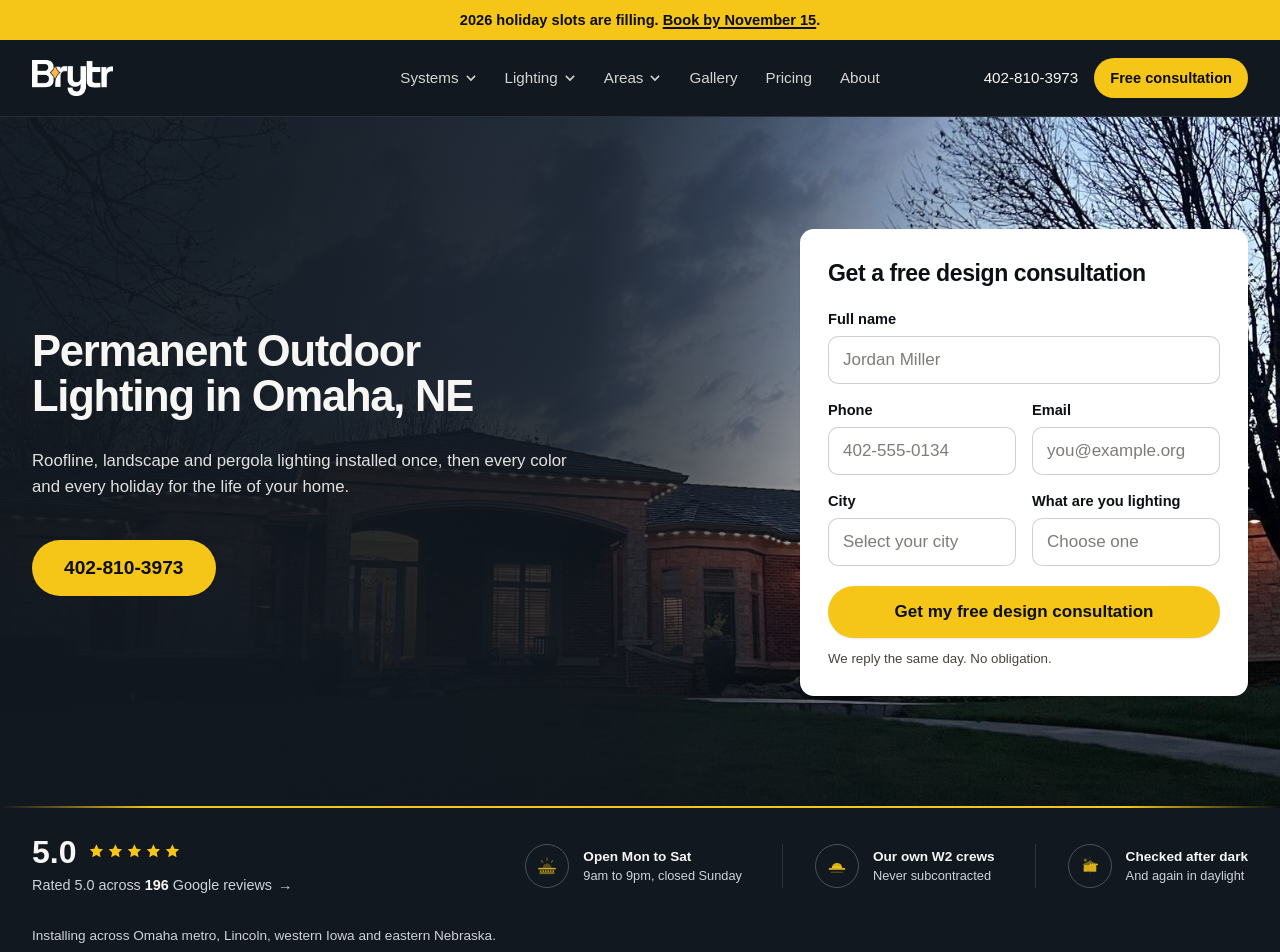
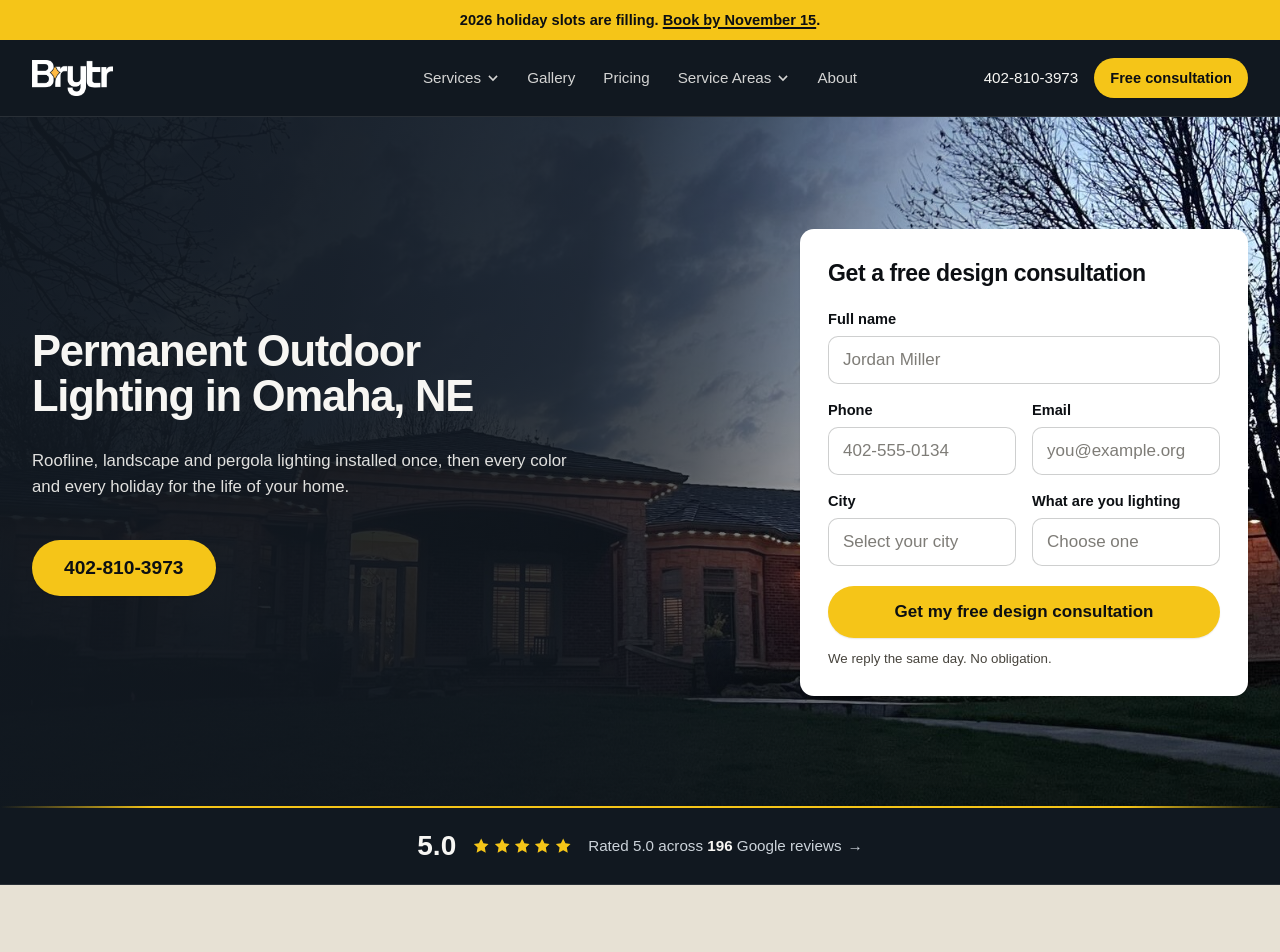
Before and after one commit to kvelasquez315/brytr-site, a Next.js app: page / in a window 1280 px wide. Shown: the top 952 px of the page. Built offline with nearby package versions, Linux system fonts and the light colour scheme; a web font is replaced by a local one.

Commit message:
Trust band: reviews and the Google mark only. Nav: five plain items

```diff
--- a/components/sections/proof-rail.tsx
+++ b/components/sections/proof-rail.tsx
@@ -1,85 +1,60 @@
 import Link from "next/link";
 import Image from "next/image";
-import { site } from "@/content/site";
 import { reviewProof } from "@/content/reviews";
 import { googleLogo } from "@/content/badges";
-import { iconMap, type IconKey } from "@/content/icon-map";
 
-/* THE TRUST BAND, built to propertypest.com's, which is what the client asked for.
+/* THE TRUST BAND. One thing on it: the Google rating.
  *
- * WHAT THEIRS ACTUALLY IS, with the page open in front of me rather than remembered: a SOLID
- * dark-green band sitting directly under the hero, full width. On the left, the colour Google "G",
- * then 5.0 at display size with a rust star row beside it, and "Rated 5.0 across 230+ Google
- * reviews" underneath in small grey. On the right, three items, each a thin circular outlined icon
- * above two lines of small caps: LICENSED & INSURED, AACM & CAI MEMBER, OPEN MON-SAT 8AM-5PM.
+ * The client, on the version that carried the score plus three credential items plus the service
+ * area: "The trust banner has way too much in it. It should just have reviews and then the Google
+ * logo." So that is all it is now - the mark, the score, the star row, the count, and a link to
+ * read them. Six pieces of information became three, on one centred line.
  *
- * freedomexteriorsusa.com does the same job one step further: the band under its hero is four
- * figures - 8+ YEARS, 100% LICENSED & INSURED, 26yr WARRANTIES, 4.9 AVERAGE GOOGLE RATING - each
- * with a short accent rule under the number and a caps label below, divided by hairlines. Same
- * idea: the strip under the hero is where a homeowner checks whether you are worth calling.
+ * WHAT CAME OFF, AND WHERE IT WENT. The hours, the W2 crews and the day-and-night check were three
+ * icon items down the right-hand side. The crews and the verification are arguments, not badges, and
+ * they now live in the "Why homeowners choose us" section where they get a sentence each instead of
+ * four words. The hours are in the footer and in the LocalBusiness schema, which is where a
+ * homeowner and Google respectively actually look for them. The service-area line is the whole point
+ * of the Service Areas menu and the section on /service-areas.
  *
- * SO THIS IS SOLID AGAIN, AND THAT REVERSES AN EARLIER INSTRUCTION ON PURPOSE. The client asked
- * once for a translucent overlay floating on the hero photograph, and that is what shipped. He has
- * now asked for Property Pest's, and Property Pest's is a solid band. The newer instruction wins.
- * It also fixes two real problems the overlay had: it could only be absolutely positioned inside a
- * `relative` hero, so the interior pages had to render a different version of it, and at 390px it
- * was three rows tall and sat on top of the quote form.
+ * THE GOOGLE MARK IS THE ONE THING I CANNOT DRAW, and this is the third time it has come up, so:
+ * `googleLogo` in content/badges.ts is a slot, and the moment a file sits at /public/logo/google.svg
+ * and that constant points to it, the real four-colour G appears here at 30px with no other change.
+ * It has to be the official file from Google's own asset pack - their review-display assets are
+ * downloadable from the Google Business Profile - because a trademark gets used in its owner's
+ * colours from its owner's pack or not at all. Not traced from memory, not screenshotted off
+ * propertypest.com, not set in Archivo. Until the file lands, the band says the word Google in plain
+ * type beside our own star row, which is honest and reads as deliberate rather than broken.
  *
- * WHAT WE CAN HONESTLY PUT ON THE RIGHT. Property Pest's three are a licence, an association
- * membership and opening hours. Brytr has no licence number, insurance certificate or trade
- * membership on file here, and inventing a badge is the one thing a trust bar must never do - a
- * fabricated credential is worse than a thin bar. So the three are things the client has actually
- * confirmed: the hours he gave (nine to nine, six days, closed Sunday), the W2 crews, and the
- * day-and-night verification he described on camera. If he sends the licence and the certificate,
- * they belong here and they replace these.
- *
- * THE GOOGLE MARK IS STILL THE ONE MISSING PIECE. Property Pest's band leads with the real
- * four-colour G and ours cannot until the official review-display asset pack is on disk. A
- * trademark gets used in its owner's own colours from its owner's own pack, or not at all: not
- * traced from memory, not lifted off their page, not set in Archivo. `googleLogo` in
- * content/badges.ts is the slot, and this component renders it the moment a file lands. Until then
- * the score sits on our own star row with the word Google in plain type, which is honest and reads
- * as deliberate rather than broken.
+ * CENTRED, because with one item on it a left-aligned row leaves two thirds of a full-width dark
+ * band empty and the band reads as unfinished. Property Pest can left-align theirs because they have
+ * three credentials holding the right-hand side down.
  */
-
-/* Every one of these is a fact the client confirmed. Nothing goes in this row otherwise. */
-const CREDENTIALS: { icon: IconKey; a: string; b: string }[] = [
-  { icon: "schedule", a: "Open Mon to Sat", b: "9am to 9pm, closed Sunday" },
-  { icon: "hardHat", a: "Our own W2 crews", b: "Never subcontracted" },
-  { icon: "dayNight", a: "Checked after dark", b: "And again in daylight" },
-];
-
 export function ProofRail() {
   return (
     <section className="border-b border-on-dark/10 bg-primary">
-      <div className="shell flex flex-wrap items-center justify-between gap-x-10 gap-y-8 py-7">
-        {/* THE SCORE. Property Pest sets the number at display size with the stars beside it and
-          * the sentence underneath, which is why theirs reads at a glance and our old one-line
-          * version did not. */}
+      <div className="shell flex items-center justify-center py-6">
         <Link
           href={reviewProof.url}
           target="_blank"
           rel="noopener noreferrer"
           data-spot
-          className="group flex items-center gap-4"
+          className="group flex flex-wrap items-center justify-center gap-x-4 gap-y-2"
         >
           {googleLogo && (
-            <Image src={googleLogo} alt="Google" width={34} height={34} className="size-[2.125rem] shrink-0" />
+            <Image src={googleLogo} alt="Google" width={30} height={30} className="size-[1.875rem] shrink-0" />
           )}
-          <span>
-            <span className="flex items-center gap-3">
-              <span className="u font-display text-[2rem] font-bold leading-none text-on-dark">
+          <span className="u font-display text-[1.75rem] font-bold leading-none text-on-dark">
             {reviewProof.average}
           </span>
           <span className="flex items-center gap-0.5" aria-hidden>
             {[0, 1, 2, 3, 4].map((i) => (
-                  <svg key={i} viewBox="0 0 20 20" className="size-[1.05rem] text-accent" fill="currentColor">
+              <svg key={i} viewBox="0 0 20 20" className="size-[1.15rem] text-accent" fill="currentColor">
                 <path d="M10 1.6l2.47 5.2 5.53.72-4.06 3.9 1.03 5.6L10 14.3l-4.97 2.72 1.03-5.6L2 7.52l5.53-.72z" />
               </svg>
             ))}
           </span>
-            </span>
-            <span className="mt-1.5 block text-[0.9rem] text-on-dark-muted">
+          <span className="text-[0.95rem] text-on-dark-muted">
             Rated {reviewProof.average} across{" "}
             <span className="u font-semibold text-on-dark">{reviewProof.count}</span>
             {googleLogo ? "" : " Google"} reviews
@@ -87,41 +62,7 @@ export function ProofRail() {
               &rarr;
             </span>
           </span>
-          </span>
         </Link>
-
-        {/* THE CREDENTIALS. Circular outlined icon over two lines, hairline between each, exactly
-          * the shape of Property Pest's right-hand side. Our own icons, not imported glyphs. */}
-        <ul className="flex flex-wrap items-stretch gap-x-8 gap-y-6 sm:gap-x-10">
-          {CREDENTIALS.map((c, i) => {
-            const I = iconMap[c.icon];
-            return (
-              <li
-                key={c.a}
-                className={`flex items-center gap-3.5 ${i ? "sm:border-l sm:border-on-dark/12 sm:pl-8" : ""}`}
-              >
-                <span
-                  className="grid size-11 shrink-0 place-items-center rounded-full border border-on-dark/25 text-accent"
-                  aria-hidden
-                >
-                  <I className="size-5" />
-                </span>
-                <span className="min-w-0">
-                  <span className="block text-[0.85rem] font-semibold leading-tight text-on-dark">{c.a}</span>
-                  <span className="mt-0.5 block text-[0.8rem] leading-tight text-on-dark-muted">{c.b}</span>
-                </span>
-              </li>
-            );
-          })}
-        </ul>
-      </div>
-
-      {/* The service area, which Property Pest carries in its top utility strip rather than in the
-        * band. We have no top strip, so it sits here as one quiet line. */}
-      <div className="shell pb-6">
-        <p className="text-[0.85rem] text-on-dark-muted">
-          Installing across {site.region}.
-        </p>
       </div>
     </section>
   );
--- a/content/nav.ts
+++ b/content/nav.ts
@@ -3,31 +3,32 @@ import { systems } from "./systems";
 import { compares } from "./compares";
 import { metroCities, iowaCities, outstateCities } from "./cities";
 
-/* THE HEADER MENU.
+/* THE HEADER MENU. Five items: Services, Gallery, Pricing, Service Areas, About.
  *
- * REGROUPED. It read as six multi-word items in our own vocabulary: Lighting Systems,
- * Services, Compare, Service Areas, Gallery, About. Two of those were the same subject
- * ("Lighting Systems" and "Compare" are both about which hardware), and "Services" versus
- * "Lighting Systems" is a distinction only somebody who works here can make.
+ * WHY IT CHANGED AGAIN. It read Systems / Lighting / Areas / Gallery / Pricing / About, and the
+ * client's verdict on the live site was that "the navigation of it is very weird". He is right, and
+ * the reason is specific: SYSTEMS AND LIGHTING ARE THE SAME WORD TWICE to anybody who does not work
+ * here. One meant the hardware brands, the other meant the jobs, and no homeowner can guess which
+ * is which. Meanwhile the home page said "See all services" - a THIRD word for the same thing - so
+ * the menu and the page did not even agree with each other.
  *
- * trugreen.com labels its whole menu in five plain single words: Lawn, Pest, Residential,
- * Commercial, Careers. That is the standard to hold. So: Lighting, Systems, Gallery, Pricing,
- * Areas, About. Compare folded into Systems as a second column, and Pricing was promoted out
- * of the footer because it is the first thing a homeowner goes looking for.
+ * One word for the thing Brytr sells: Services. The hardware lines and the brand comparisons are
+ * columns inside it, because that is what they are - detail about how a service gets done, not a
+ * separate thing to buy. "Areas" spelled out as "Service Areas", because "Areas" on its own could
+ * mean areas of the house.
  *
- * Derived from the same arrays the pages are generated from, so a slug can never drift
- * out of the menu — add a service to content/services.ts and it appears here on the next
- * build. Nothing is hand-listed.
+ * Derived from the same arrays the pages are generated from, so a slug can never drift out of the
+ * menu - add a service to content/services.ts and it appears here on the next build. Nothing is
+ * hand-listed.
  *
- * This module is imported by SERVER components only, and the finished tree (labels and
- * hrefs, nothing else) is handed to the header as a prop. Importing content/services.ts
- * into the client header instead would ship every word of body copy on all 77 pages into
- * the JavaScript bundle for the sake of eleven link labels.
+ * This module is imported by SERVER components only, and the finished tree (labels and hrefs,
+ * nothing else) is handed to the header as a prop. Importing content/services.ts into the client
+ * header instead would ship every word of body copy on all 77 pages into the JavaScript bundle for
+ * the sake of a dozen link labels.
  *
- * The index pages (/services, /service-areas, ...) stay: the top-level label links to
- * the index and the panel lists its children, which is what the client asked for — a
- * dropdown on anything with multiple pages — and the indexes are also real landing pages
- * in the SEO map.
+ * The index pages (/services, /service-areas, ...) stay: the top-level label links to the index and
+ * the panel lists its children, which is what the client asked for - a dropdown on anything with
+ * multiple pages - and the indexes are also real landing pages in the SEO map.
  */
 
 export type NavLink = { label: string; href: string; note?: string };
@@ -42,32 +43,21 @@ export type NavItem = {
 
 export const navTree: NavItem[] = [
   {
-    label: "Systems",
-    href: "/lighting-systems",
+    label: "Services",
+    href: "/services",
     groups: [
       {
-        heading: "What we install",
+        heading: "What we light",
+        span: 2,
+        links: services.map((s) => ({ label: s.name, href: `/services/${s.slug}` })),
+      },
+      {
+        heading: "The hardware",
         links: systems.map((s) => ({ label: s.name, href: `/lighting-systems/${s.slug}` })),
       },
       {
         heading: "Against the other brands",
         links: compares.map((c) => ({ label: `${c.a} vs ${c.b}`, href: `/compare/${c.slug}` })),
-      },
-    ],
-    feature: {
-      label: "More than one brand, on purpose",
-      body: "We install Haven and we install Jellyfish, which is why these comparisons can give the other side real reasons to win.",
-      href: "/compare",
-      cta: "Compare every brand",
-    },
-  },
-  {
-    label: "Lighting",
-    href: "/services",
-    groups: [
-      {
-        heading: "Permanent lighting",
-        links: services.map((s) => ({ label: s.name, href: `/services/${s.slug}` })),
       },
     ],
     feature: {
@@ -77,8 +67,11 @@ export const navTree: NavItem[] = [
       cta: "Book a free consultation",
     },
   },
+  { label: "Gallery", href: "/gallery" },
+  /* Pricing was three clicks deep and it is the first thing a homeowner looks for. */
+  { label: "Pricing", href: "/pricing" },
   {
-    label: "Areas",
+    label: "Service Areas",
     href: "/service-areas",
     groups: [
       {
@@ -104,8 +97,5 @@ export const navTree: NavItem[] = [
       cta: "Ask about your address",
     },
   },
-  { label: "Gallery", href: "/gallery" },
-  /* Pricing was three clicks deep and it is the first thing a homeowner looks for. */
-  { label: "Pricing", href: "/pricing" },
   { label: "About", href: "/about" },
 ];
```
Lines whose indentation alone changed are shown as unchanged.
